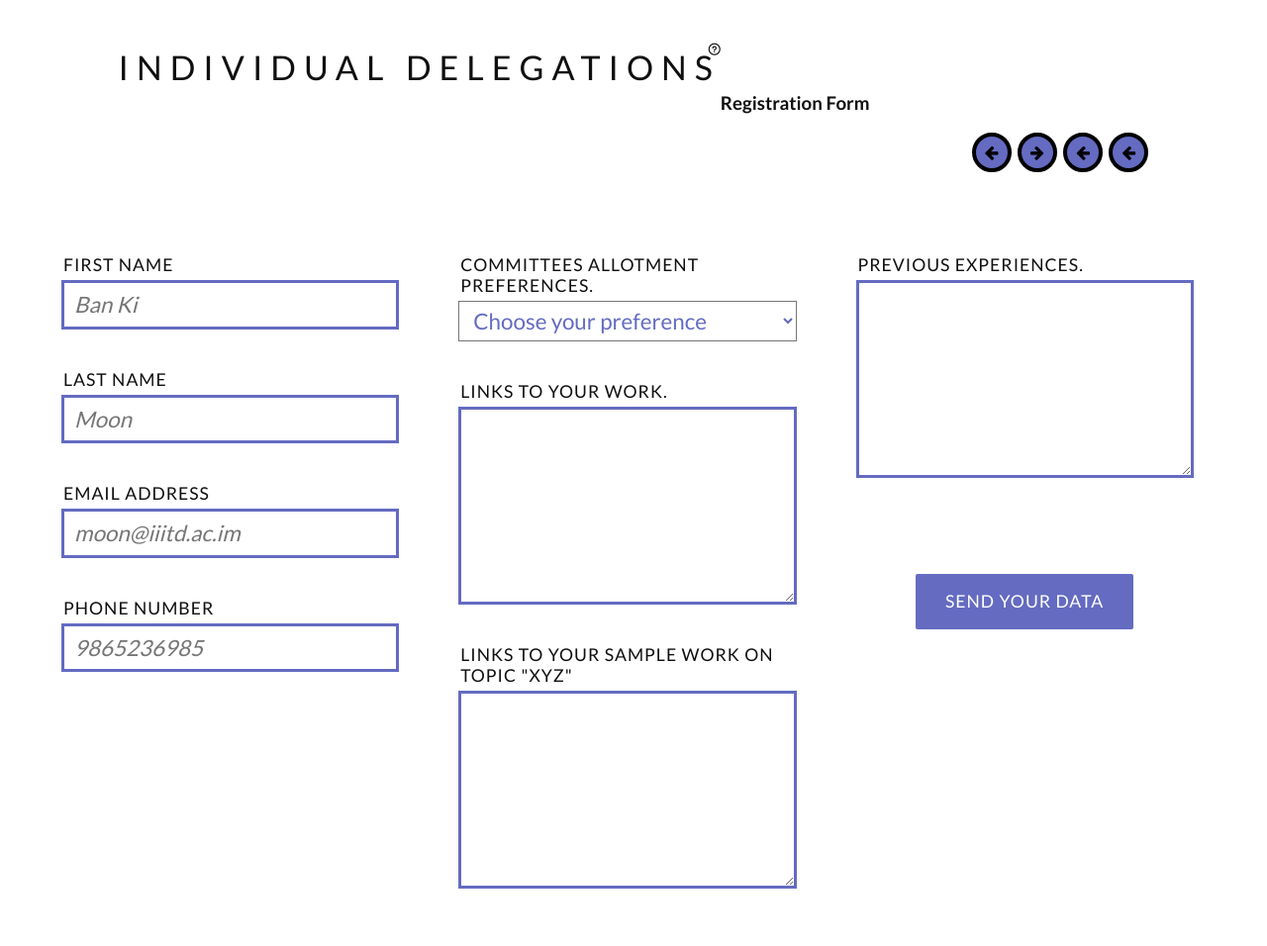
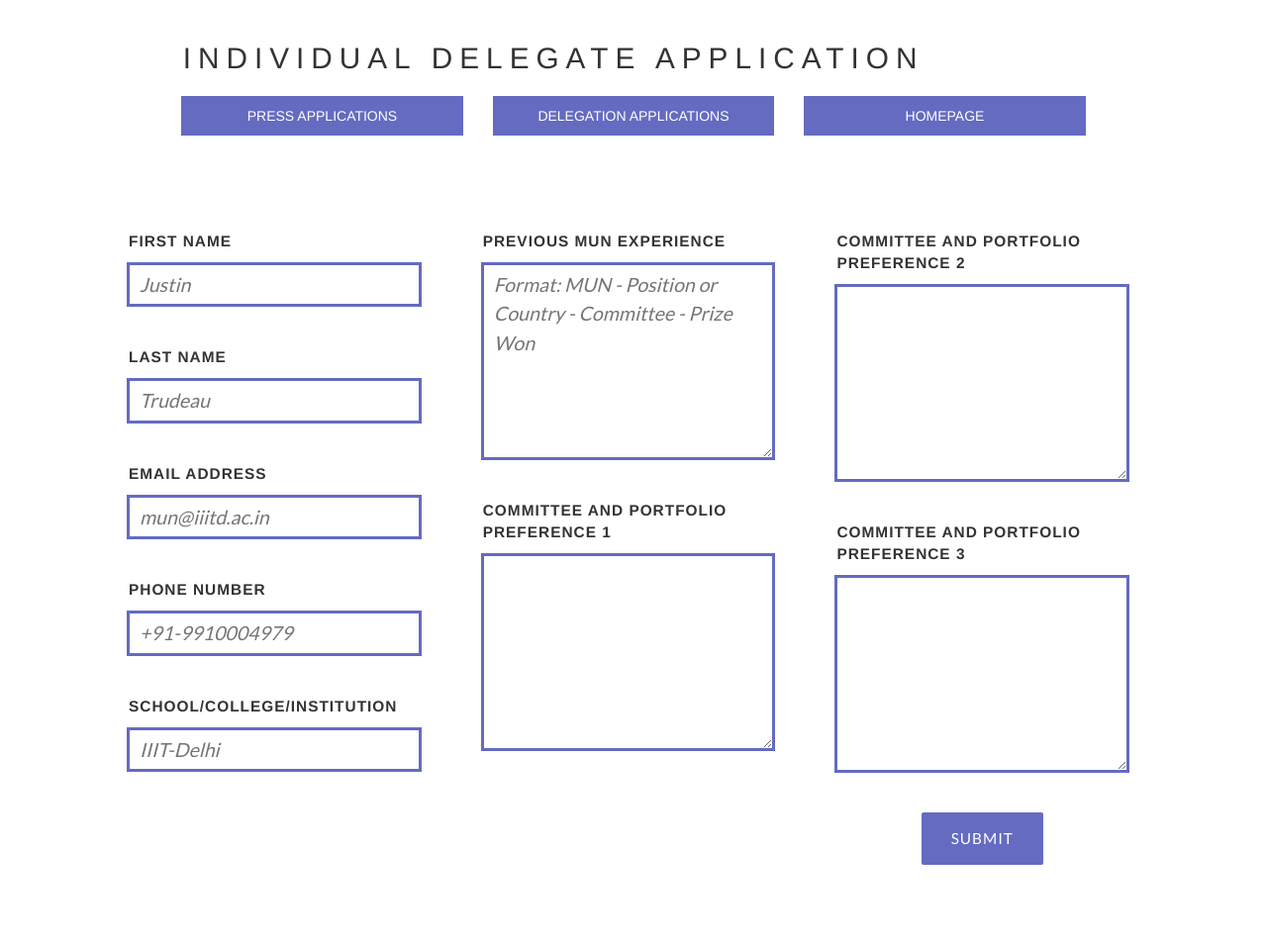
Before and after one commit to gureks/iiitdmun, a Django app: page /delegate/ in a window 1280 px wide. Shown: the whole page at 99% size. After the commit the page ends 874 px from the top, so only its background shows below. Run offline with Django 3.2, Linux system fonts and the light colour scheme; some libraries are stand-ins or nearby versions.

Commit message:
fixed /delegate/ and requests
Signed-off-by: gureks <gurek15033@iiitd.ac.in>

```diff
--- a/iiitdmun/mun/templates/forms/individual.html
+++ b/iiitdmun/mun/templates/forms/individual.html
@@ -5,72 +5,81 @@
 		<meta charset="UTF-8" />
 		<meta http-equiv="X-UA-Compatible" content="IE=edge,chrome=1">
 		<meta name="viewport" content="width=device-width, initial-scale=1.0">
-		<title>Registrations</title>
+		<title>Delegate Application | IIIT-Delhi MUN 2017</title>
 
-		<meta name="author" content="@croft_lara,@pro_gupta" />
+		<meta name="author" content="@snehasi,@snehalgupta,@gureks" />
 		<link rel="shortcut icon" href="../favicon.ico">
 		<link rel="stylesheet" type="text/css" href="{% static 'forms/css/default.css' %}" />
 		<link rel="stylesheet" type="text/css" href="{% static 'forms/css/component.css' %}" />
+		<link rel="stylesheet" type="text/css"  href="{% static 'css/bootstrap.css' %}">
+
 		<script src="{% static 'forms/js/modernizr.custom.js' %}"></script>
 	</head>
 	<body>
 		<div class="container">
 			<header class="clearfix">
-				<span><h1>Individual Delegations</h1><span class="bp-icon bp-icon-about" data-content="More info about form."></span></span>
-				<h3>Registration Form </h3>
-				<nav>
-					<a href="/collegedelegation/" class="bp-icon bp-icon-prev" data-info="College Delegation"><span>College Delegation</span></a>
-					<a href="/ip/" class="bp-icon bp-icon-next" data-info="IP"><span>IP</span></a>
-					<a href="/individualdelegation/" class="bp-icon bp-icon-prev" data-info="Individual Delegation"><span>Individual Delegation</span></a>
-					<a href="/" class="bp-icon bp-icon-prev" data-info="IIITD MUN"><span>Home Page</span></a>
-				</nav>
+				<span><h1>Individual Delegate Application</h1></span>
+<!-- 				<h3>Registration Form </h3>
+ -->
+ 				<div class="row">
+					<div class="col-md-4 col-sm-8">
+						<a href="/ip/" class="btn tf-btn btn-default btn-block">Press Applications</a><br><br><br>
+					</div>
+					<div class="col-md-4 col-sm-8">
+						<a href="/delegation/" class="btn tf-btn btn-default btn-block">Delegation Applications</a><br><br><br>
+					</div>
+					<div class="col-md-4 col-sm-8">
+						<a href="/" class="btn tf-btn btn-default btn-block">Homepage</a><br><br><br>
+					</div>
+				</div>
 			</header>
 			<div class="main">
 				<form class="cbp-mc-form" action="/form_submitted1/" method="POST">{% csrf_token %}
 					<div class="cbp-mc-column">
 						<label for="first_name">First Name</label>
-	  					<input type="text" id="first_name" name="first_name" placeholder="Ban Ki">
+	  					<input type="text" id="first_name" name="first_name" placeholder="Justin">
 
 	  					<label for="last_name">Last Name</label>
-	  					<input type="text" id="last_name" name="last_name" placeholder="Moon">
+	  					<input type="text" id="last_name" name="last_name" placeholder="Trudeau">
 
 	  					<label for="email">Email Address</label>
-	  					<input type="text" id="email" name="email" placeholder="moon@iiitd.ac.im">
+	  					<input type="text" id="email" name="email" placeholder="mun@iiitd.ac.in">
 
 	  					<label for="phone">Phone Number</label>
-	  					<input type="text" id="phone" name="phone" placeholder="9865236985">
+	  					<input type="text" id="phone" name="phone" placeholder="+91-9910004979">
 
-
-
-
-
+						<label for="college">School/College/Institution</label>
+	  					<input type="text" id="college" name="college" placeholder="IIIT-Delhi">
 
 	  				</div>
 	  				<div class="cbp-mc-column">
-					<label for="country">Committees allotment preferences.</label>
-	  					<select id="country" name="city">
-	  						<option>Choose your preference</option>
-	  						<option>Ph1</option>
-	  						<option>R2</option>
-	  						<option>r3</option>
-	  					</select>
 
+	  					<label for="experience">Previous MUN Experience</label>
+	  					<textarea id="experience" name="experience" placeholder="Format: MUN - Position or Country - Committee - Prize Won"></textarea>
 
-	  					<label for="affiliations">Links to your work.</label>
-	  					<textarea id="affiliations" name="affiliations"></textarea>
+	  					<label for="pref1">Committee and Portfolio Preference 1</label>
+	  					<textarea id="pref1" name="pref1"></textarea>
+	  				</div>
+	  				<div class="cbp-mc-column">
+	  					<label for="pref2">Committee and Portfolio Preference 2</label>
+	  					<textarea id="pref2" name="pref2"></textarea>
 
-	  					<label for="comments">Links to your sample work on topic "XYZ"</label>
-	  					<textarea id="comments" name="comments"></textarea>
-	  					</div>
-	  				<div class="cbp-mc-column">
-	  					<label for="affiliations">Previous Experiences.</label>
-	  					<textarea id="affiliations" name="affiliations1"></textarea><br><br><br>
-	  					<div class="cbp-mc-submit-wrap"><input class="cbp-mc-submit" type="submit" value="Send your data" /></div>
-	</div>
+	  					<label for="pref3">Committee and Portfolio Preference 3</label>
+	  					<textarea id="pref3" name="pref3"></textarea>
+
+	  					<div class="cbp-mc-submit-wrap"><input class="cbp-mc-submit" type="submit" value="Submit" /></div>
+					</div>
 
 
 				</form>
 			</div>
 		</div>
+
+    <!-- jQuery (necessary for Bootstrap's JavaScript plugins) -->
+    <script src="https://ajax.googleapis.com/ajax/libs/jquery/1.11.1/jquery.min.js"></script>
+    <script type="text/javascript" src="{% static 'js/jquery.1.11.1.js' %}"></script>
+    <!-- Include all compiled plugins (below), or include individual files as needed -->
+    <script type="text/javascript" src="{% static 'js/bootstrap.js' %}"></script>
+
 	</body>
 </html>
--- a/iiitdmun/mun/views.py
+++ b/iiitdmun/mun/views.py
@@ -35,12 +35,13 @@ def indisubmit(request):
         lname=request.POST.get("last_name","")
         email=request.POST.get("email","")
         phone=request.POST.get("phone","")
-        city=request.POST.get("city","")
-        link1=request.POST.get("affiliations","")
-        link2=request.POST.get("comments","")
-        link3=request.POST.get("affiliations1","")
+        college=request.POST.get("college","")
+        experience=request.POST.get("experience","")
+        pref1=request.POST.get("pref1","")
+        pref2=request.POST.get("pref2","")
+        pref3=request.POST.get("pref3","")
         file=open("indiforms","a")
-        file.write(""+fname+" "+lname+","+email+","+phone+","+city+","+link1+","+link2+","+link3+"\n")
+        file.write(""+fname+" "+lname+","+email+","+phone+","+college+","+experience+","+pref1+","+pref2+","+pref3+"\n")
         file.close()
         return HttpResponseRedirect("../success/")
 def collsubmit(request):
```
Also changed, not shown: iiitdmun/mun/static/css/style.css (+10 -0 lines), iiitdmun/mun/templates/index.html (+4 -4 lines).
